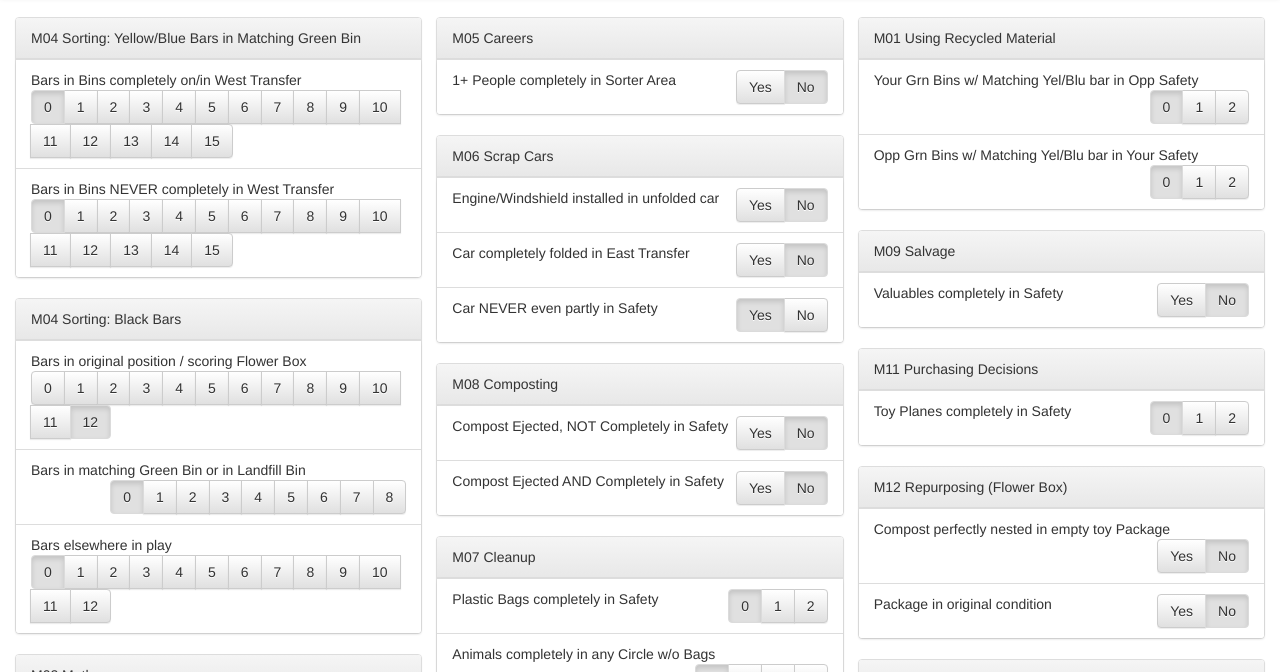
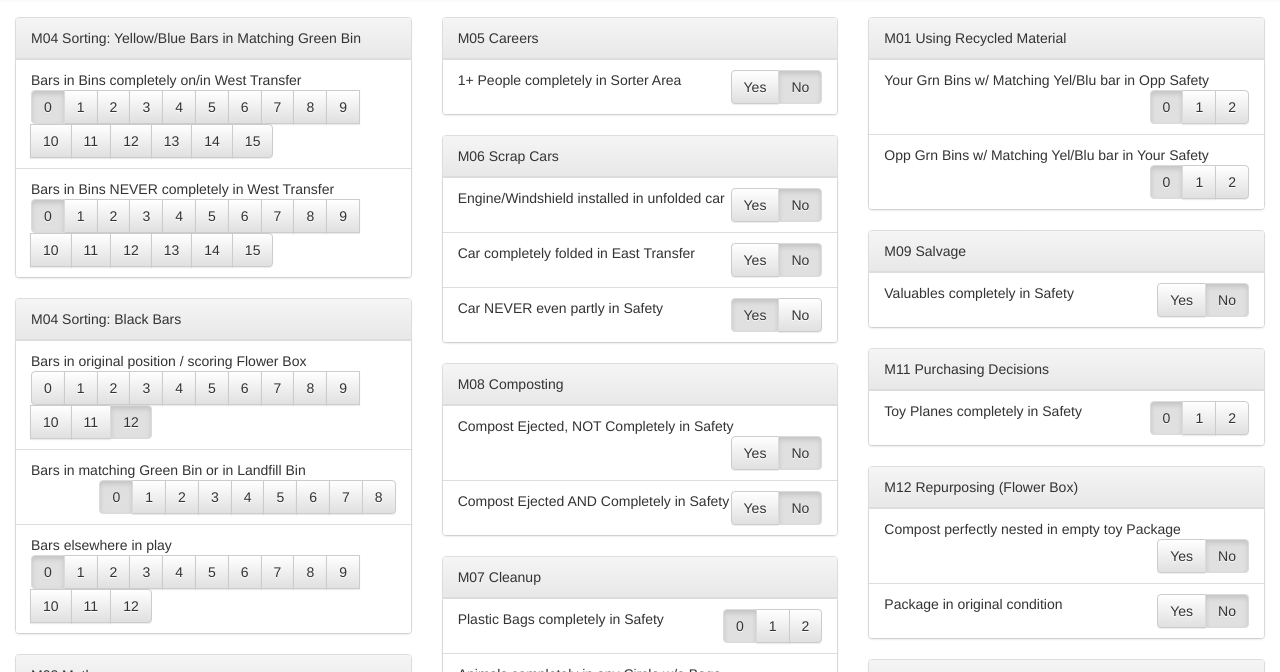
Before and after one commit to sim642/FLL-scorer, a plain HTML site: page index.html in a window 1280 px wide. Shown: the part 53-725 px from the top of the page. Drawn offline with nearby package versions, Linux system fonts and the light colour scheme.

Commit message:
Emulate columns because of crappy webkit

```diff
--- a/index.css
+++ b/index.css
@@ -32,11 +32,11 @@ body {
         padding-left: 0px;
     }
 
-    #elements {
+    /*#elements {
         -webkit-columns: 2;
         -moz-columns: 2;
         columns: 2;
-    }
+    }*/
 }
 
 /* Medium devices (desktops, 992px and up) */
@@ -46,11 +46,11 @@ body {
 
 /* Large devices (large desktops, 1200px and up) */
 @media (min-width: 1200px) {
-    #elements {
+    /*#elements {
         -webkit-columns: 3;
         -moz-columns: 3;
         columns: 3;
-    }
+    }*/
 }
 
 #elements .list-group-item {
--- a/index.html
+++ b/index.html
@@ -65,6 +65,11 @@
         </nav>
 
         <div id="elements" class="container-fluid">
+            <div class="row">
+                <div id="col-0" class="col"></div>
+                <div id="col-1" class="col"></div>
+                <div id="col-2" class="col"></div>
+            </div>
         </div>
     </body>
 </html>
--- a/index.js
+++ b/index.js
@@ -32,6 +32,42 @@ function parseData(data) {
     });
 
     return elements;
+}
+
+function colsReset() {
+    $(".panel", "#elements").detach().appendTo($("#col-0", "#elements"));
+}
+
+function colsSort() {
+    var colcnt = 1;
+    if ($("body").width() >= 768)
+        colcnt = 2;
+    if ($("body").width() >= 1200)
+        colcnt = 3;
+
+    $(".col", "#elements").removeClass("col-xs-12 col-xs-6 col-xs-4");
+    if (colcnt == 1) {
+        $("#col-0").addClass("col-xs-12");
+    }
+    else if (colcnt == 2) {
+        $("#col-0, #col-1").addClass("col-xs-6");
+    }
+    else if (colcnt == 3) {
+        $("#col-0, #col-1, #col-2").addClass("col-xs-4");
+    }
+
+    var colheight = $("#col-0").height() / colcnt;
+
+    $(".panel", "#elements").each(function() {
+        var col = Math.floor(($(this).offset().top - $("#col-0").offset().top) / colheight);
+        $(this).data("col", col);
+    });
+
+    $(".panel", "#elements").each(function() {
+        var col = $(this).data("col");
+        if (col > 0)
+            $(this).detach().appendTo($("#col-" + col, "#elements"));
+    });
 }
 
 function buildElements() {
@@ -83,8 +119,10 @@ function buildElements() {
     });
 
     $.each(panels, function(heading, $panel) {
-        $("#elements").append($panel);
+        $("#col-0", "#elements").append($panel);
     });
+
+    colsSort();
 }
 
 function checkDefault(tag) {
@@ -118,6 +156,11 @@ $(function() {
         buildElements();
         loadAnswers(JSON.parse($("#formanswers").val()));
         doScore();
+    });
+
+    $(window).resize(function() {
+        colsReset();
+        colsSort();
     });
 
     $("#submitform").on("submit", function(e) {
```
